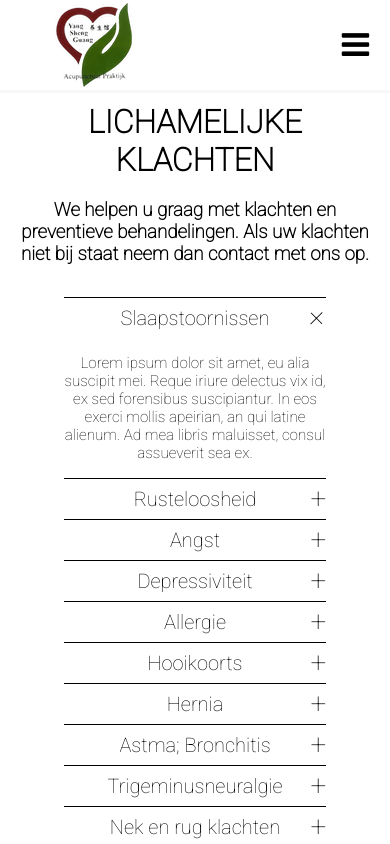
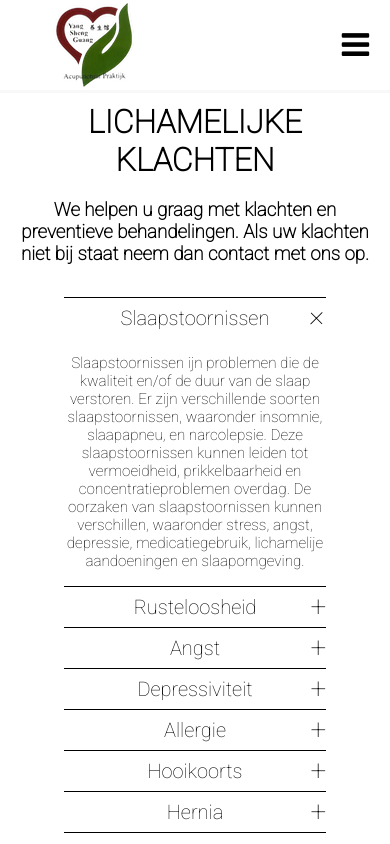
Before and after one commit to Zonwiezhu/YangShengGuang-Website, a Vue app: page /lichamelijkeklachten in a window 390 px wide. Both pictures are taken after a click on the heading "Slaapstoornissen". Shown: the top 844 px of the page. Built offline with nearby package versions, Linux system fonts and the light colour scheme.

Commit message:
Lichamelijke klachten update
Update lichamelijke klachten qua text.

```diff
--- a/src/views/Lichamelijke_Klachten.vue
+++ b/src/views/Lichamelijke_Klachten.vue
@@ -12,71 +12,142 @@
                 <section>
                     <details>
                         <summary>Slaapstoornissen</summary>
-                        <p>Lorem ipsum dolor sit amet, eu alia suscipit mei. Reque iriure delectus vix id, ex sed forensibus suscipiantur. In eos exerci mollis apeirian, an qui latine alienum. Ad mea libris maluisset, consul assueverit sea ex.</p>
+                        <p>
+                            Slaapstoornissen ijn problemen die de kwaliteit en/of de duur van de slaap verstoren.
+                            Er zijn verschillende soorten slaapstoornissen, waaronder insomnie, slaapapneu, en narcolepsie.
+                            Deze slaapstoornissen kunnen leiden tot vermoeidheid, prikkelbaarheid en concentratieproblemen overdag.
+                            De oorzaken van slaapstoornissen kunnen verschillen, waaronder stress, angst, depressie, medicatiegebruik, lichamelije aandoeningen en slaapomgeving.
+                        </p>
                     </details>
                     <details>
                         <summary>Rusteloosheid</summary>
-                        <p>Lorem ipsum dolor sit amet, eu alia suscipit mei. Reque iriure delectus vix id, ex sed forensibus suscipiantur. In eos exerci mollis apeirian, an qui latine alienum. Ad mea libris maluisset, consul assueverit sea ex.</p>
+                        <p>
+                            Rusteloosheid is een gevoel van innerlijke onrust, nervositeit of prikkelbaarheid.
+                            Het kan leiden tot een verhoogde hartslag, zweten en moeite hebben om stil te zitten of te ontspannen.
+                            Rusteloosheid kan worden veroorzaakt door stress, angst, medicatiegebruik of een onderliggende medische aandoening.
+                            Het kan invloed hebben op de kwaliteit can leven, omdat het intergerentie kan veroorzaken bij dagelijkse activiteiten en slaap.
+                        </p>
                     </details>
                     <details>
                         <summary>Angst</summary>
-                        <p>Lorem ipsum dolor sit amet, eu alia suscipit mei. Reque iriure delectus vix id, ex sed forensibus suscipiantur. In eos exerci mollis apeirian, an qui latine alienum. Ad mea libris maluisset, consul assueverit sea ex. </p>
+                        <p>
+                            Angst is een gevoel van onrust, zorgen of onbehagen, vaak gepaard met lichamelijke sensaties zoals een verhoogde hartslag, zweten en een droge mond.
+                            Het is een normale menselijke reactie op stressvolle situatie, maar kan ook een aandoening zijn wanneer het zich voordoet zonder aanwijsbare oorzaak en het dagelijkse leven belemmert.
+                        </p>
                     </details>
                     <details>
                         <summary>Depressiviteit</summary>
-                        <p>Lorem ipsum dolor sit amet, eu alia suscipit mei. Reque iriure delectus vix id, ex sed forensibus suscipiantur. In eos exerci mollis apeirian, an qui latine alienum. Ad mea libris maluisset, consul assueverit sea ex. </p>
+                        <p>
+                            Depressiviteit is een stemmingsstoornis die wordt gekenmerkt door gevoelens van verdriet, hopeloosheid, vermoeidheid en een verlies van intresse in activiteiten die eerder als plezietig werden ervaren.
+                            Het kan ook gepaard gaan met slaapproblemen, eetproblemen en verminderde concentratie en besluitvorming.
+                            Depressiviteit kan verschillende oorzaken hebben, zoals biologische factoren, levensgebeurtenissen, genetica en medicatie.
+                        </p>
                     </details>
                     <details>
                         <summary>Allergie</summary>
-                        <p>Lorem ipsum dolor sit amet, eu alia suscipit mei. Reque iriure delectus vix id, ex sed forensibus suscipiantur. In eos exerci mollis apeirian, an qui latine alienum. Ad mea libris maluisset, consul assueverit sea ex. </p>
+                        <p>
+                            Een allergie is een overreactie van het immuunsysteem op een onschadelijke stof, zoals pollen, huisstofmijn of voedsel.
+                            Symptonen van allergie kunnen verschillen van mild tot ernstig.
+                            Allergie kunnen erfelijk zijn en kunnen op elk moment in het leven ontstaan.
+                        </p>
                     </details>
                     <details>
                         <summary>Hooikoorts</summary>
-                        <p>Lorem ipsum dolor sit amet, eu alia suscipit mei. Reque iriure delectus vix id, ex sed forensibus suscipiantur. In eos exerci mollis apeirian, an qui latine alienum. Ad mea libris maluisset, consul assueverit sea ex. </p>
+                        <p>
+                            Hooikoorts is een allergische reactie op stuifmeel van grassen, bomen en planten.
+                            Synptonen van hooikoorts kunnen zijn: niezen, jeukende ogen, neusverstopping en een loopneus.
+                            Deze symptonen kunnen de dagelijkse activiteiten en de slaap beinvloeden.
+                            Hooitkoorts komt meestal voor in de lente en de zomer wanneer de pollenconcentraties hoog zijn.
+                        </p>
                     </details>
                     <details>
                         <summary>Hernia</summary>
-                        <p>Lorem ipsum dolor sit amet, eu alia suscipit mei. Reque iriure delectus vix id, ex sed forensibus suscipiantur. In eos exerci mollis apeirian, an qui latine alienum. Ad mea libris maluisset, consul assueverit sea ex. </p>
+                        <p>
+                            Een hernia is een aandoening waarbij een deel van een orgaan of weefsel door een opening in de omringende spieren of weefsel wordt geduwd.
+                            Het komt het meest voor in de rug, waarbij een deel van de tussenwervelschijf uitpuilt en tegen een zenuw drukt, wat kan leiden tot pijn, zwate en gevoelloosheid in de benen.
+                            Risicofactoren voor een hernia zijn onder ander zwaar tillen, overgewicht, zittend werk en veroudering.
+                        </p>
                     </details>
                     <details>
                         <summary>Astma; Bronchitis</summary>
-                        <p>Lorem ipsum dolor sit amet, eu alia suscipit mei. Reque iriure delectus vix id, ex sed forensibus suscipiantur. In eos exerci mollis apeirian, an qui latine alienum. Ad mea libris maluisset, consul assueverit sea ex. </p>
+                        <p>
+                            Astma is een chronologische ontsteking van de luchtwegen die leidt tot vernauwing en obstructie van de luchtwegen, waardoor ademhalingsproblemen ontstaan.
+                            Symptonen van astma zijn onder andere piepende ademhaling, kortademigheid, hoesten en beklemming op de borst.
+                            Astma kan worden veroorzaakt door allergenen, luchtvervuiling, roken, infecties en lichamelijke activiteit.
+                        </p>
                     </details>
                     <details>
                         <summary>Trigeminusneuralgie</summary>
-                        <p>Lorem ipsum dolor sit amet, eu alia suscipit mei. Reque iriure delectus vix id, ex sed forensibus suscipiantur. In eos exerci mollis apeirian, an qui latine alienum. Ad mea libris maluisset, consul assueverit sea ex. </p>
+                        <p>
+                            Trigeminusneuralgie is een aandoening waarbij hevige, scherpe pijn optreedt in de gezichtszenuw.
+                            De pijn kan worden veroorzaakt door verschillende triggers, zoals het aanraken van het gezicht, spreken of kauwen.
+                            Trigeminusneuralgie kan worden veroorzaakt door compressie van de zenuw of een aandoening zoals multiple scelrose.
+                        </p>
                     </details>
                     <details>
                         <summary>Nek en rug klachten</summary>
-                        <p>Lorem ipsum dolor sit amet, eu alia suscipit mei. Reque iriure delectus vix id, ex sed forensibus suscipiantur. In eos exerci mollis apeirian, an qui latine alienum. Ad mea libris maluisset, consul assueverit sea ex. </p>
+                        <p>
+                            Nek- en rugklachten zijn veelvoorkomende aandoeningen die kunnen worden veroorzaakt door verschillende factoren, zoals een slechte houding, stress, letsel of een onderliggende medische aandoening.
+                            Symptonen kunnen variëren van pijn en stijfheid tot gevoelloosheid en tintelingen. Deze klachten kunnen het uit
+                        </p>
                     </details>
                     <details>
                         <summary>Eczeem</summary>
-                        <p>Lorem ipsum dolor sit amet, eu alia suscipit mei. Reque iriure delectus vix id, ex sed forensibus suscipiantur. In eos exerci mollis apeirian, an qui latine alienum. Ad mea libris maluisset, consul assueverit sea ex. </p>
+                        <p>
+                            Eczeem is een huidaandoening die wordt gekenmerkt door een ontstoken en jeukende huid.
+                            Het kan worden veroorzaakt door een overactief immuunsysteem, genetische aanleg en externe factoren zoals allergenen, irriterende stoffen en stress.
+                            Symptonen van eczeem zijn onder andere roodheid, zwelling, schilfering en korstvormig van de huid.
+                        </p>
                     </details>
                     <details>
                         <summary>Stijfheid</summary>
-                        <p>Lorem ipsum dolor sit amet, eu alia suscipit mei. Reque iriure delectus vix id, ex sed forensibus suscipiantur. In eos exerci mollis apeirian, an qui latine alienum. Ad mea libris maluisset, consul assueverit sea ex. </p>
+                        <p>
+                          Stijfheid is een gevoel van stramheid of moeite om bewegingen uit te voeren, vooral na langdurig stilzitten of inactiviteit.
+                          Het kan worden veroorzaakt door verschillende factoren, zoals veroudering, letsel, ziekte of een gebrek aan lichaamsbeweging.
+                          Symptonen van stijfheid zijn onder andere moeite met bewegen, pijn en spierspanning.
+                        </p>
                     </details>
                     <details>
                         <summary>Vruchtbaarheid</summary>
-                        <p>Lorem ipsum dolor sit amet, eu alia suscipit mei. Reque iriure delectus vix id, ex sed forensibus suscipiantur. In eos exerci mollis apeirian, an qui latine alienum. Ad mea libris maluisset, consul assueverit sea ex. </p>
+                        <p>
+                            Vruchtbaarheid verwijst naar het vermogen van een persoon om een zwangerschap tot stant te brengen en te dragen.
+                            Bij vrouwen kan vruchtbaarheid worden beïnvloed door verschillende factoren, zoals leeftijd, hormonale disbalans,
+                            onderliggende medische aandoeningen of leefstijlfactoren.
+                        </p>
                     </details>
                     <details>
                         <summary>Acne</summary>
-                        <p>Lorem ipsum dolor sit amet, eu alia suscipit mei. Reque iriure delectus vix id, ex sed forensibus suscipiantur. In eos exerci mollis apeirian, an qui latine alienum. Ad mea libris maluisset, consul assueverit sea ex. </p>
+                        <p>
+                            Acne is een huidaandoening die wordt gekenmerkt door onstoken en verstopte talgklieren.
+                            Het wordt vaak geassocieerd met de puberteit, maar kan op elke leeftijd voorkomen.
+                            Acne kan worden veroorzaakt door homonale vernaderingen, bacteriën, overmatige talgproductie en verstopte poriën.
+                            Symptonen can acne zijn onder andere puistjes, mee-eters, rode bultjes en soms littekens.
+                        </p>
                     </details>
                     <details>
                         <summary>Jeuk</summary>
-                        <p>Lorem ipsum dolor sit amet, eu alia suscipit mei. Reque iriure delectus vix id, ex sed forensibus suscipiantur. In eos exerci mollis apeirian, an qui latine alienum. Ad mea libris maluisset, consul assueverit sea ex. </p>
+                        <p>
+                            Jeuk is een onaangenaam gevoel op de huid, wardoor men wil krabben om verlichting te krijgen.
+                            Het kan worden veroorzaakt door verschillende factoren, zoals allergieën, insectenbeten, droge huid, huidaandoeningen, infecties, medicijnen en ziektes.
+                            Symptonen van jeuk zijn onder andere roodheid, bultjes en huiduitslag.
+                        </p>
                     </details>
                     <details>
                         <summary>Schildklieraandoening</summary>
-                        <p>Lorem ipsum dolor sit amet, eu alia suscipit mei. Reque iriure delectus vix id, ex sed forensibus suscipiantur. In eos exerci mollis apeirian, an qui latine alienum. Ad mea libris maluisset, consul assueverit sea ex. </p>
+                        <p>
+                            Een schildklieraandoening treedt op wanneer de schildklier, een klein orgaan in de hals dat hormomen produceert die het metabolisme reguleren, niet goed functioneert.
+                            Er zijn twee hoofdtypen van schildklieraandoeningen:  hypothyreoïdie (te lage schildklierhormoonproductie) en hyperthyreoïdie (te veel schildklierhormoonproductie).
+                            Symptonen van een schildklieraandoening variëren afhankelijk van het type en de ernst van de aandoening, maar kunnen onder andere vermoeidheid, gewichtsveranderingen, haaruitval, droge huid, gevoeligheid voor kou of warmte en stemmingswisselingen omvatten.
+                        </p>
                     </details>
                     <details>
                         <summary>Migraine</summary>
-                        <p>Lorem ipsum dolor sit amet, eu alia suscipit mei. Reque iriure delectus vix id, ex sed forensibus suscipiantur. In eos exerci mollis apeirian, an qui latine alienum. Ad mea libris maluisset, consul assueverit sea ex. </p>
+                        <p>
+                            Migraine is een neurologische aandoening die wordt gekenmerkt door terugkerende hoofdpijn die kan worden vegezeld door andere symptonen zoals misselijkheid, braken en gevoeligheid voor licht en geluid.
+                            Migraineaanvallen kunnen enkele uren tot meerdere dagen duren en kunnen verstorend zijn voor de dagelijkse activiteiten.
+                            De oorzaken van migraine zijn nog niet volledig begrepen, maar het wordt verondersteld dat genetische factoren en omgevingsfactoren een rol spelen.
+
+                        </p>
                     </details>
                 </section>
             </div>
@@ -85,13 +156,13 @@
 
                 <div class= "main-banner1">
                     <div class="img-container">
-                        <img src="/src/assets/Afbeeldingen/Massage1.png" alt="" >
+                        <img src="/src/assets/Afbeeldingen/Kruiden.png" alt="" >
                     </div>
                 </div>
 
                 <div class= "main-banner2">
                     <div class="img-container">
-                        <img src="/src/assets/Afbeeldingen/Massage1.png" alt="" >
+                        <img src="/src/assets/Afbeeldingen/HmeiBinnen2.png" alt="" >
                     </div>
                 </div>
             </div>
@@ -203,11 +274,16 @@ section {
     }
 
 
-@media(max-width: 975p) {
+@media(max-width: 975px) {
     .banner-content {
         flex-wrap: wrap;
+        display: inline;
      }
-
+     .img-container img{
+      width: 100%;
+      object-fit: cover;
+      padding-top: 10px;
+    }
     .banner-content > div {
           flex: 0 0 100%;
           max-width: 100%;
```
